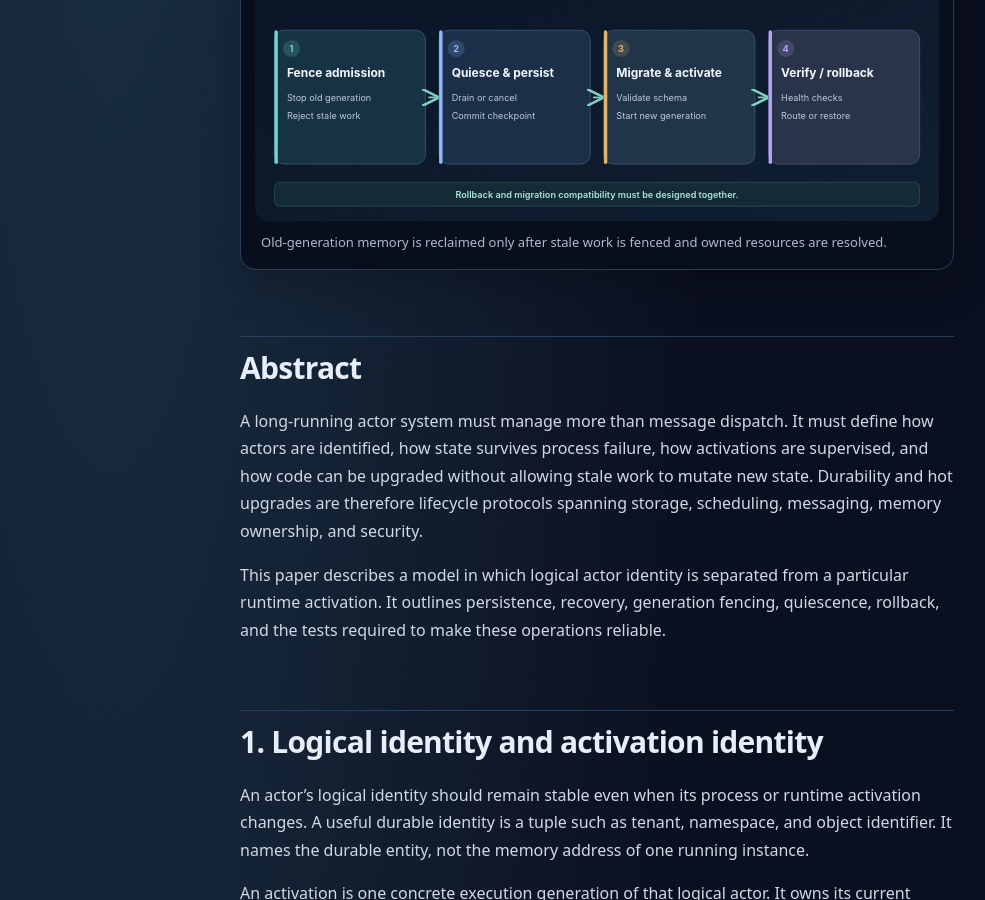
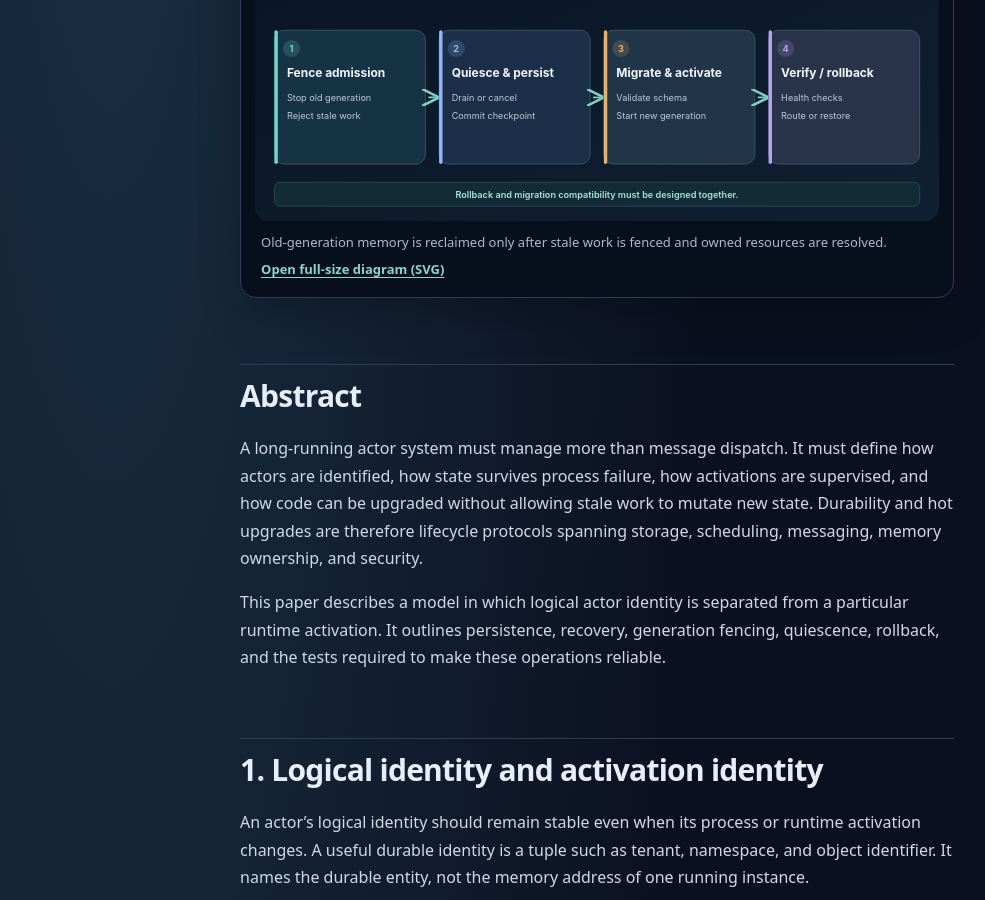
Before and after one commit to atto-lang/atto-lang.github.io, a Jekyll site: the page built from whitepapers/08-durable-actors-and-hot-upgrades.md, in a window 1280 px wide and 900 px high, scrolled down 482 px. Shown: the whole window, without its empty margins (43-1028 px from the left). Built offline with Jekyll 4.4.1, drawn with Linux system fonts in a browser that asks for light colours.

Commit message:
a11y(whitepapers): give paper 08 a readable full-size SVG link

```diff
--- a/whitepapers/08-durable-actors-and-hot-upgrades.md
+++ b/whitepapers/08-durable-actors-and-hot-upgrades.md
@@ -11,7 +11,7 @@ permalink: /whitepapers/08-durable-actors-and-hot-upgrades.html
 
 <figure class="wp-figure">
   <img src="/whitepapers/assets/08-hot-upgrade.svg" alt="Fence admission, quiesce and persist, migrate and activate, then verify or roll back." width="1200" height="490" loading="lazy" decoding="async">
-  <figcaption>Old-generation memory is reclaimed only after stale work is fenced and owned resources are resolved.</figcaption>
+  <figcaption>Old-generation memory is reclaimed only after stale work is fenced and owned resources are resolved. <a href="/whitepapers/assets/08-hot-upgrade.svg" aria-label="Open full-size SVG diagram for paper 08">Open full-size diagram (SVG)</a></figcaption>
 </figure>
 
 ## Abstract
```
